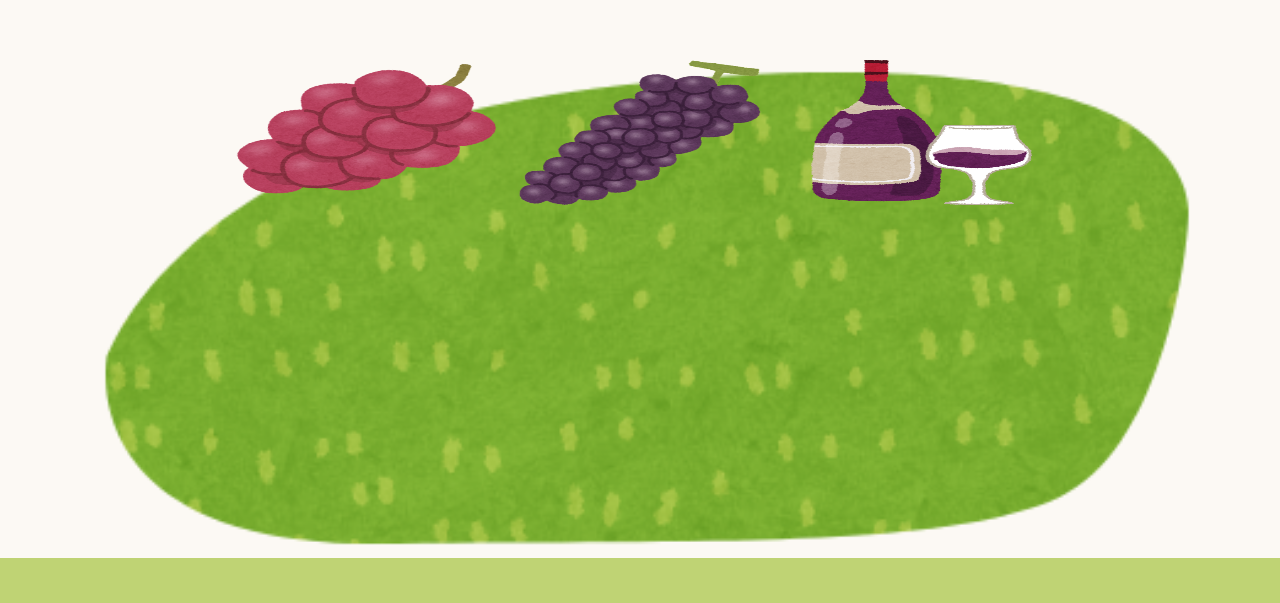
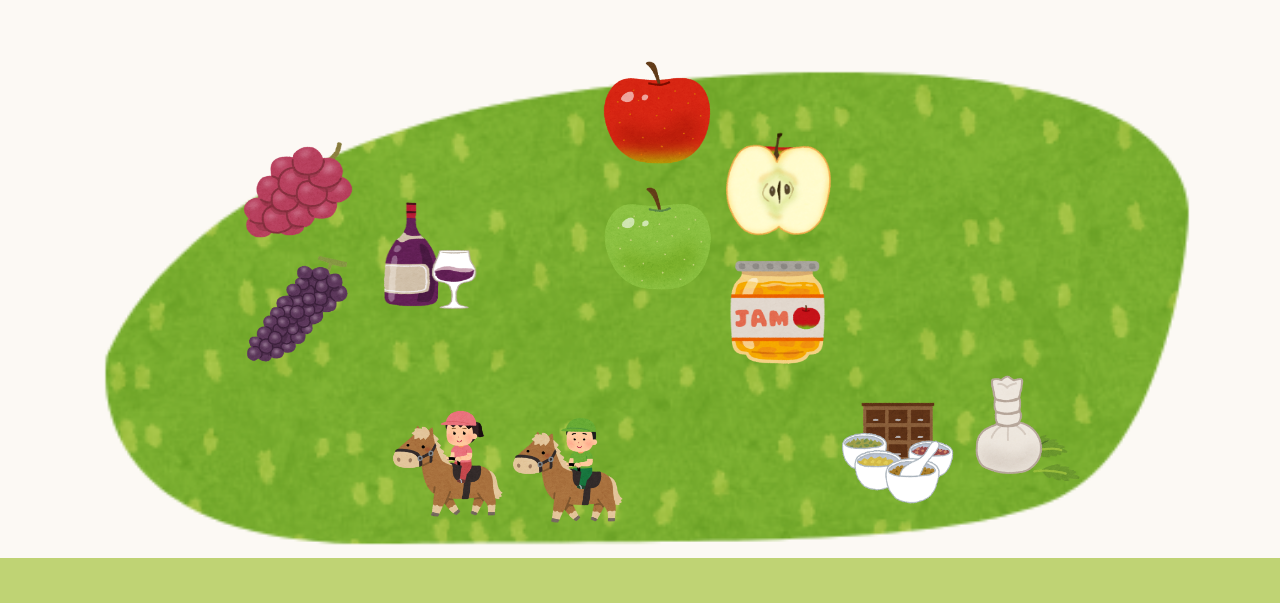
Before and after one commit to likelionknu11/FE-react-team-2, a React (Create React App) app: page / in a window 1280 px wide. Shown: the part 824-1427 px from the top of the page. Built offline with nearby package versions, Linux system fonts and the light colour scheme; a web font is replaced by a local one.

Commit message:
메인 수정

```diff
--- a/src/components/common/Main.js
+++ b/src/components/common/Main.js
@@ -67,21 +67,72 @@ function Main() {
               alt="background04"
             /> */}
 
+            <div className="grapes">
               <img //포도
-              className="localProduct05"
+                className="grapes1"
                 src="images/Yeongcheonins/localProduct05.png"
                 alt="localProduct05"
               />
               <img //포도
-              className="localProduct08"
+                className="grapes2"
                 src="images/Yeongcheonins/localProduct08.png"
                 alt="localProduct08"
               />
               <img //와인
-              className="localProduct16"
+                className="grapes3"
                 src="images/Yeongcheonins/localProduct16.png"
                 alt="localProduct16"
               />
+            </div>
+
+            <div className="apple">
+              <img //사과
+                className="apple1"
+                src="images/Yeongcheonins/localProduct10.png"
+                alt="localProduct10"
+              />
+              <img //사과
+                className="apple2"
+                src="images/Yeongcheonins/localProduct11.png"
+                alt="localProduct11"
+              />
+              <img //사과
+                className="apple3"
+                src="images/Yeongcheonins/localProduct12.png"
+                alt="localProduct12"
+              />
+              <img //사과
+                className="apple4"
+                src="images/Yeongcheonins/localProduct17.png"
+                alt="localProduct17"
+              />
+            </div>
+
+            <div className="horse">
+              <img //승마
+                className="horse1"
+                src="images/Yeongcheonins/localProduct02.png"
+                alt="localProduct02"
+              />
+              <img //승마
+                className="horse2"
+                src="images/Yeongcheonins/localProduct03.png"
+                alt="localProduct03"
+              />
+            </div>
+
+            <div className="medicine">
+              <img //힌약
+                className="medicine1"
+                src="images/Yeongcheonins/localProduct19.png"
+                alt="localProduct19"
+              />
+              <img //힌약
+                className="medicine2"
+                src="images/Yeongcheonins/localProduct20.png"
+                alt="localProduct20"
+              />
+            </div>
           </div>
         </div>
         <Footer></Footer>
--- a/src/css/main.css
+++ b/src/css/main.css
@@ -139,11 +139,99 @@ nav {
   background-position-y: -575px;
 }
 
-.localProduct05,
-.localProduct08,
-.localProduct16 {
+.Yeongcheon_ins img {
+  width: 115px;
+  height: 110px;
+  position: relative;
+}
+
+.Yeongcheon_ins img:hover {
+  width: 130px;
+  height: 125px;
+}
+
+.grapes {
   width: 100px;
   height: 100px;
+  top: 60px;
+  right: -100px;
+}
+
+.grapes1 {
+  top: 80px;
+  right: -150px;
+}
+
+.grapes2 {
+  top: 80px;
+  right: -150px;
+}
+
+.grapes3 {
+  top: -90px;
+  right: -280px;
+}
+
+.apple {
+  width: 100px;
+  height: 100px;
+  position: relative;
+  top: -100px;
+  right: -550px;
+}
+
+.apple1 {
+  top: 0px;
+  right: 40px;
+}
+
+.apple2 {
+  top: 10px;
+  right: 40px;
+}
+
+.apple3 {
+  top: -160px;
+  right: -80px;
+}
+
+.apple4 {
+  top: -150px;
+  right: -80px;
+}
+
+.horse {
+  width: 100px;
+  height: 100px;
+  top: 60px;
+  right: -300px;
+}
+
+.horse1 {
+  top: 150px;
+  right: -300px;
+}
+
+.horse2 {
+  top: 40px;
+  right: -420px;
+}
+
+.medicine {
+  width: 100px;
+  height: 100px;
+  top: 60px;
+  right: -200px;
+}
+
+.medicine1 {
+  top: 40px;
+  right: -750px;
+}
+
+.medicine2 {
+  top: -100px;
+  right: -880px;
 }
 
 /* The Modal (background) */
@@ -182,11 +270,6 @@ nav {
   color: black;
   text-decoration: none;
   cursor: pointer;
-}
-
-.Yeongcheon_ins img {
-  width: 25%;
-  height: 30%;
 }
 
 /* Yeongcheon_ins */
```
Lines whose indentation alone changed are shown as unchanged.
